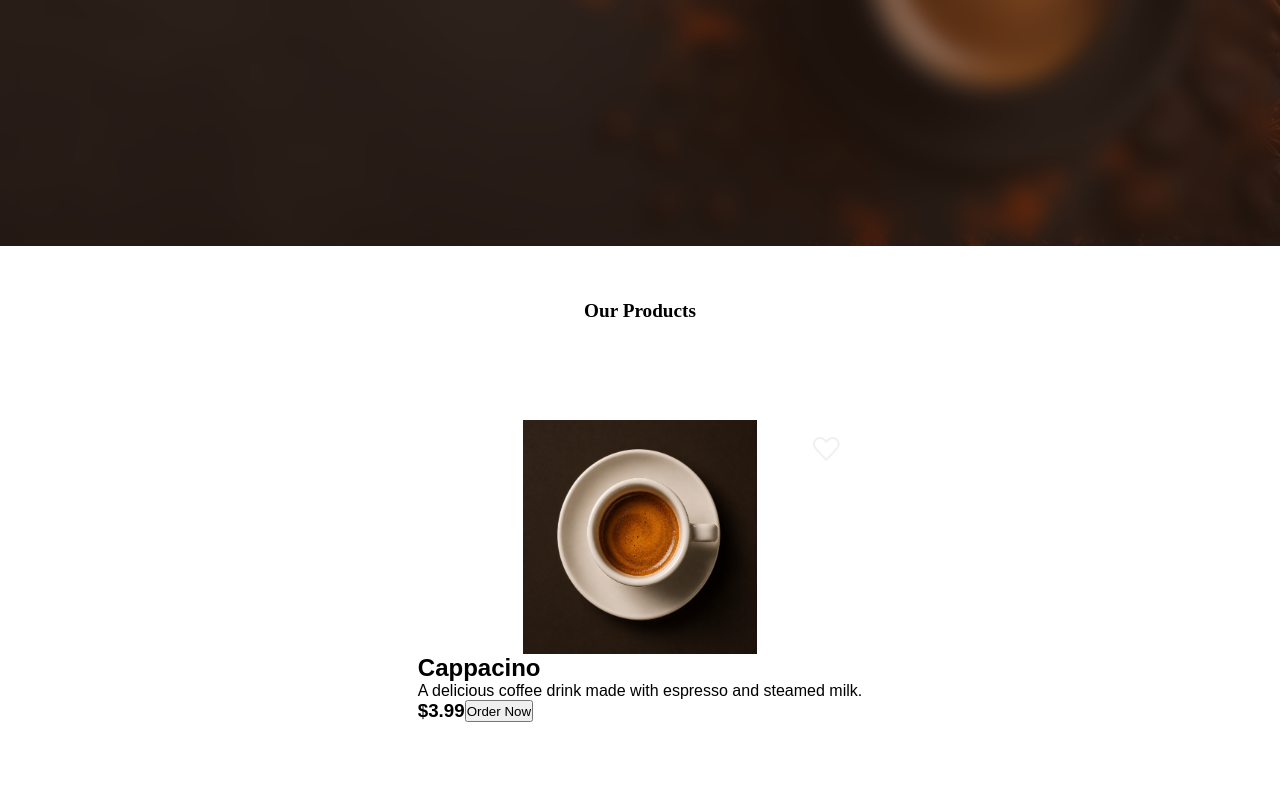
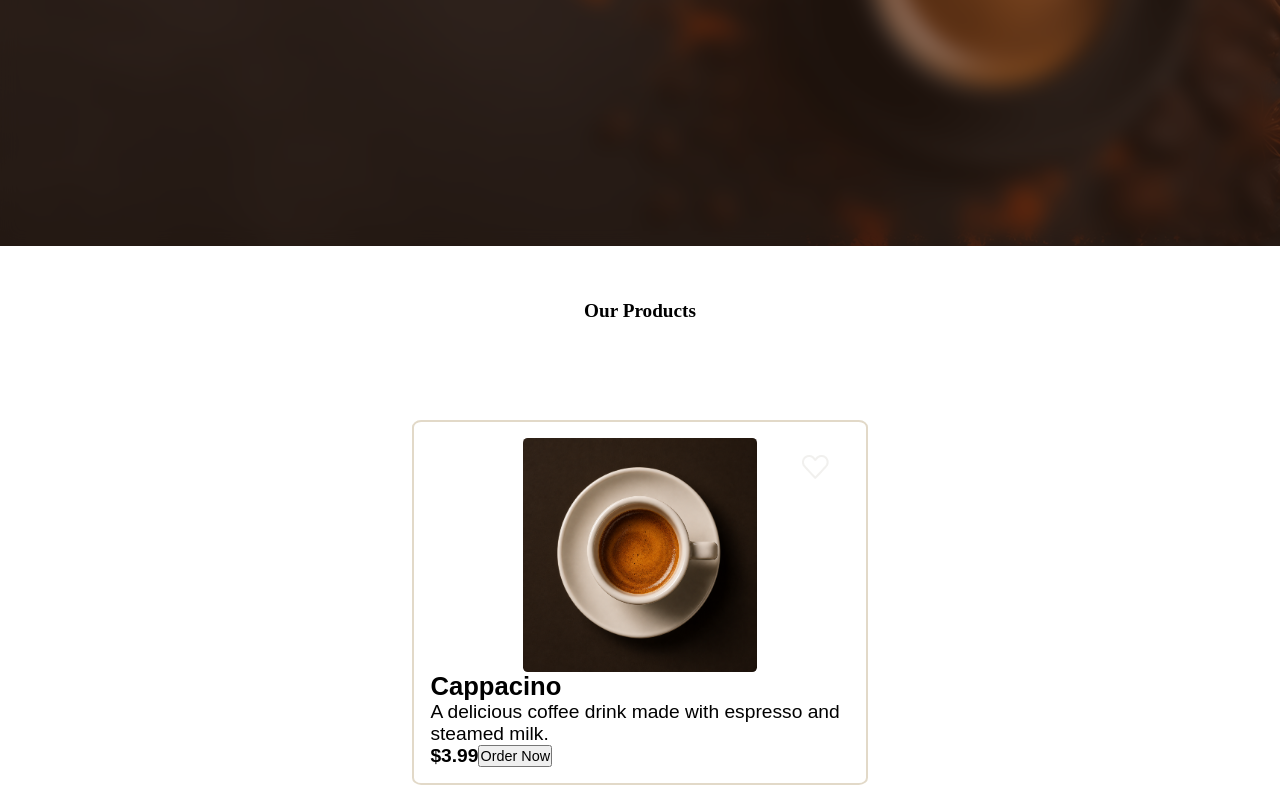
Before and after one commit to amishasikka/CODEALPHA_MOCHA-HOUSE, a React (Vite) app: page /products in a window 1280 px wide. Shown: the part 554-1355 px from the top of the page. Before the commit the page ends 1292 px from the top, so only its background shows below. Built offline with nearby package versions, Linux system fonts and the light colour scheme.

Commit message:
minor changes

```diff
--- a/src/App.css
+++ b/src/App.css
@@ -10,12 +10,14 @@
   --main-text: #24140D;      /* espresso */
   --primary-brown: #5A2D16;  /* coffee brown */
   --accent: #B9682E;         /* caramel */
-  --light-accent: #EFE4D5;   /* cream */
+  --light-accent: #E2D9C8;   /* cream */
   --cards: #FFFFFF;          /* white */
   --secondary-text: #5F554E; /* warm gray */
   --green-element: #607A4C;  /* sage/leaf */
   --normal-font: 'Poppins', sans-serif;
   --coffee-font: 'Playfair Display', sans-serif;
+  --monospace-font: monospace;
+  --poppins-font: 'Poppins';
 }
 
 body {
@@ -197,6 +199,7 @@ body {
   }
 
   .product-container,
+  .products,
   .product-image{
     justify-content: center;
   }
@@ -216,7 +219,12 @@ body {
     text-align: center;
   }
 
-
+  .product-card{
+    border: 2px solid var(--light-accent);
+    padding: 1rem;
+    width: 80%;
+    border-radius: 2%;
+  }
     .product-image{
       position: relative;
       width: 100%;
@@ -225,6 +233,7 @@ body {
       .product-img{
         width:234px;
         height: auto;
+        border-radius: 2%;
       }
 
       .heart-icon{
@@ -233,6 +242,28 @@ body {
         top: 7%;
         z-index: 1;
       }
+
+      .product-name{
+        font-size: 1.2rem;
+        font-weight: 600;
+        color: var(--primary-brown);
+      }
+      .product-description{
+        /* font-size: 1.2rem; */
+        line-height: 1.8rem;
+      }
+      .product-price{
+        /* font-size: 1.2rem; */
+        font-weight: 600;
+        /* line-height: 1.9rem; */
+      }
+      .order-button{
+        /* font-size: 0.9rem; */
+        font-weight: 500;
+      }
+      .product-description, .product-price, .order-button{
+        font-family: var(--normal-font);
+      }
     }
 
   /* Product Section Ends */
--- a/src/index.css
+++ b/src/index.css
@@ -36,6 +36,9 @@
     width:50%;
     justify-content: center;
   }
+  .welcome-text{
+    margin-top: 45%;
+  }
   .hero-heading{
     font-size: 3rem;
   }
@@ -48,12 +51,11 @@
 
 
   .product-section{
-    margin-top: 35%;
+    margin-top: 30%;
   }
 
   .product-container{
     justify-content: space-between;
-    /* gap: 1rem; */
   }
 
   .product-heading{
@@ -83,4 +85,31 @@
     padding: 0.8rem 2rem;
     font-size: 0.9rem;
    }
+   .welcome-text{
+    margin-top: 60%;
+  }
+
+
+  .product-section{
+    margin-top: 20%;
+  }
+  .product-image{
+    .product-img{
+      width:334px;
+      height:auto;
+    }
+  }
+  .product-name{
+    font-size: 1.6rem;
+  }
+  .product-description{
+    font-size: 1.2rem;
+  }
+  .product-price{
+    font-size: 1.2rem;
+  }
+  .order-button{
+    font-size: 0.9rem;
+  }
+
 }
```
